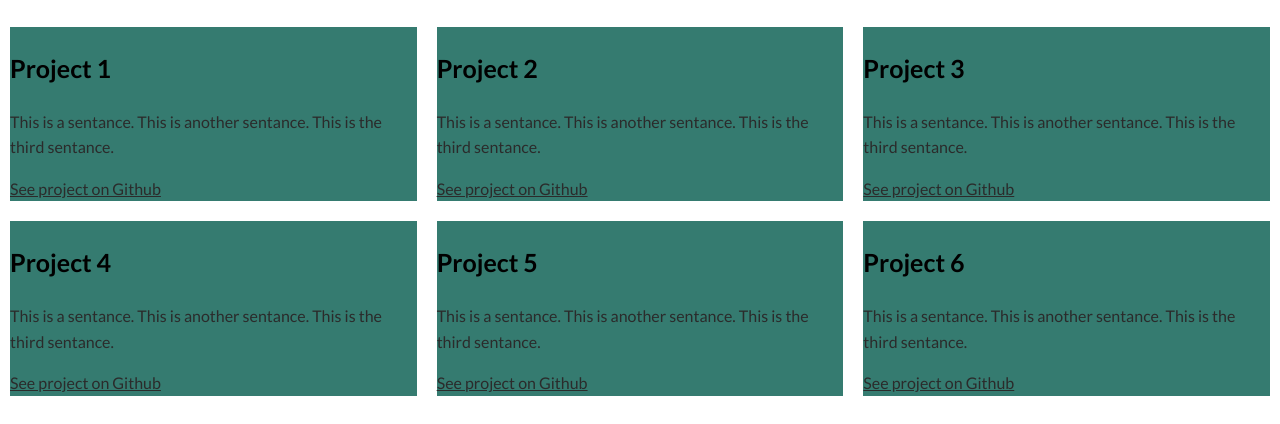
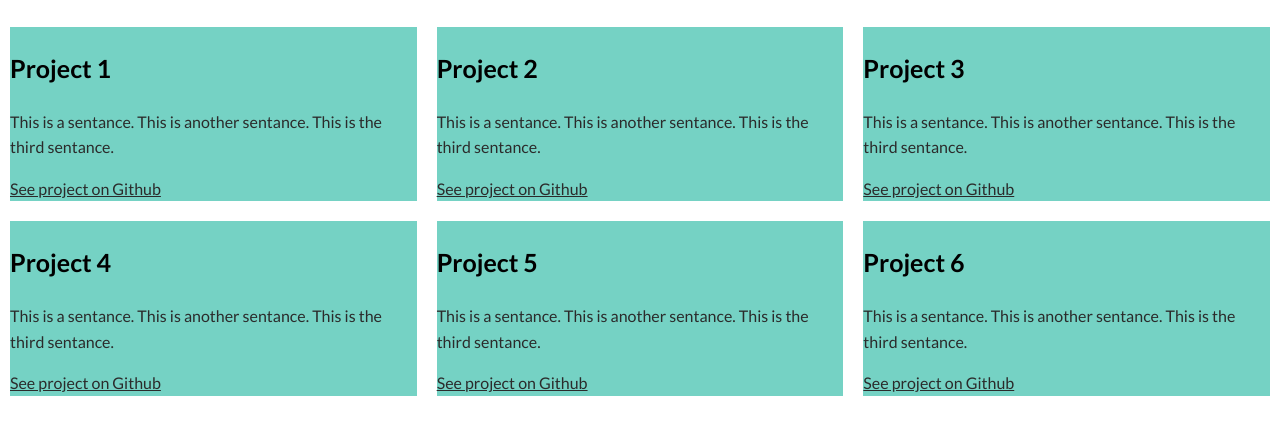
Before and after one commit to gabe-1byte/Gabes-Portfolio, a plain HTML site: page work.html in a window 1280 px wide. Shown: the part 191-615 px from the top of the page. Drawn offline with nearby package versions, Linux system fonts and the light colour scheme.

Commit message:
grid background color change

```diff
--- a/style.production.css
+++ b/style.production.css
@@ -252,7 +252,7 @@ button:hover, button:focus,
     }
 
     .grid__item {
-        background-color: #357b70;
+        background-color: #75d2c4;
         width: auto;
         min-height: auto;
         margin: 0;
```
